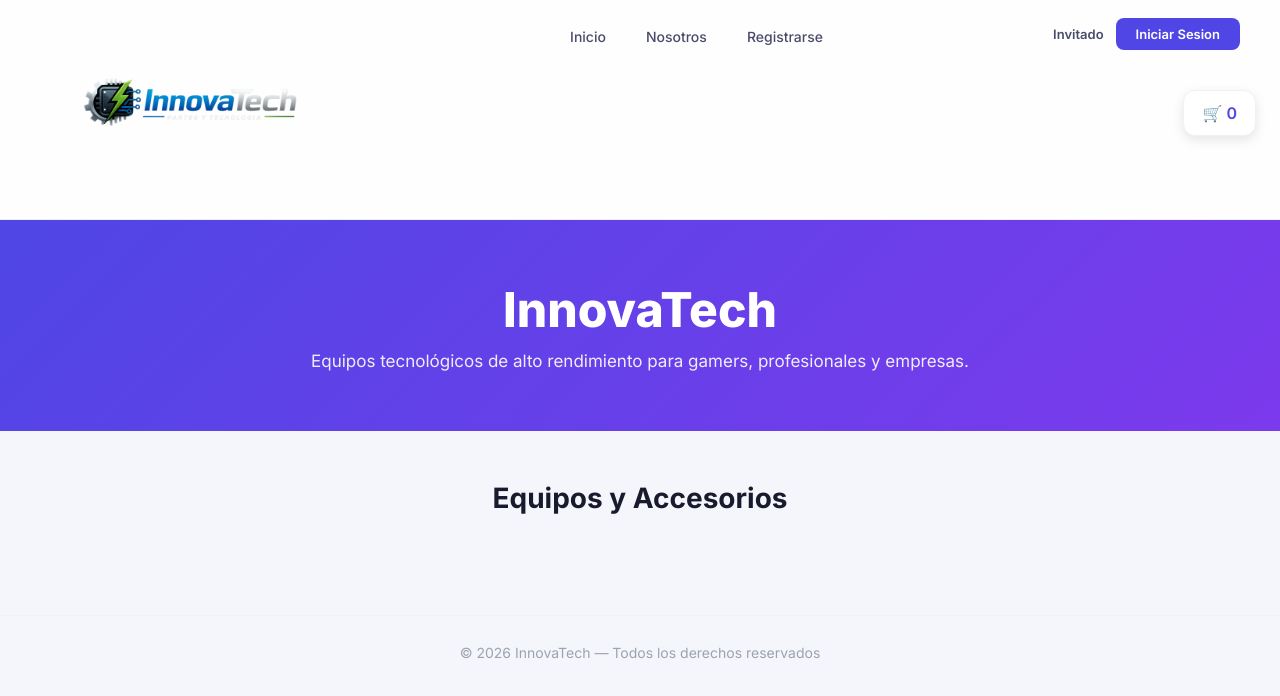
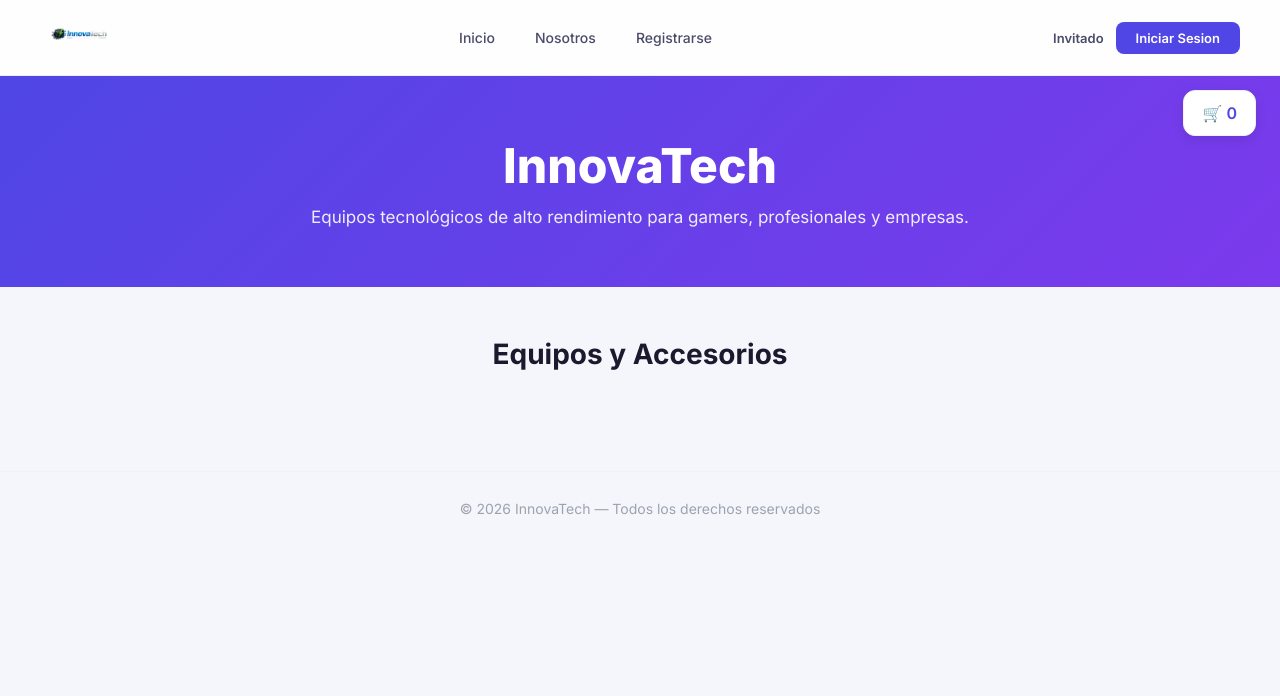
Before and after one commit to edwards1-992/Store-Innova, a website: page index.html in a window 1280 px wide. Drawn offline with Linux system fonts and the light colour scheme; no server answers.

Commit message:
Navbar delgada 76px, logo 52px

```diff
--- a/index.html
+++ b/index.html
@@ -10,21 +10,17 @@
         * { margin:0; padding:0; box-sizing:border-box; font-family:'Inter',sans-serif; }
         body { min-height:100vh; background:#f4f6fb; color:#1a1a2e; }
         .navbar {
-            width:100%; padding:10px 40px; height:220px;
-            display:flex; justify-content:space-between; align-items:flex-start;
+            width:100%; padding:0 40px; height:76px;
+            display:flex; justify-content:space-between; align-items:center;
             background:rgba(255,255,255,0.85); backdrop-filter:blur(16px);
             border-bottom:1px solid rgba(0,0,0,0.06); position:sticky; top:0; z-index:1000;
             transition:all 0.2s;
         }
-        .menu { margin-top:8px; }
-        .usuario-info { margin-top:8px; }
-        .navbar.scrolled { background:rgba(255,255,255,0.98); box-shadow:0 4px 20px rgba(0,0,0,0.08); }
-        .logo { display:flex; align-items:center; }
-        .logo img { height:200px; }
-        .menu { display:flex; gap:4px; margin-top:8px; }
+        .logo img { height:52px; }
+        .menu { display:flex; gap:4px; }
         .menu a { text-decoration:none; color:#4a4a6a; padding:10px 18px; border-radius:8px; font-size:14px; font-weight:500; transition:all 0.2s; }
         .menu a:hover { background:#f0f2ff; color:#4f46e5; }
-        .usuario-info { display:flex; align-items:center; gap:12px; margin-top:8px; }
+        .usuario-info { display:flex; align-items:center; gap:12px; }
         .usuario-info span { font-size:13px; font-weight:600; color:#4a4a6a; }
         .usuario-info button { padding:8px 20px; border:none; border-radius:8px; cursor:pointer; background:#4f46e5; color:white; font-weight:600; font-size:13px; transition:all 0.2s; }
         .usuario-info button:hover { background:#4338ca; }
```
Also changed, not shown: checkout.html (+5 -8 lines), mis_pedidos.html (+5 -8 lines), nosotros.html (+5 -9 lines), producto.html (+5 -8 lines).
